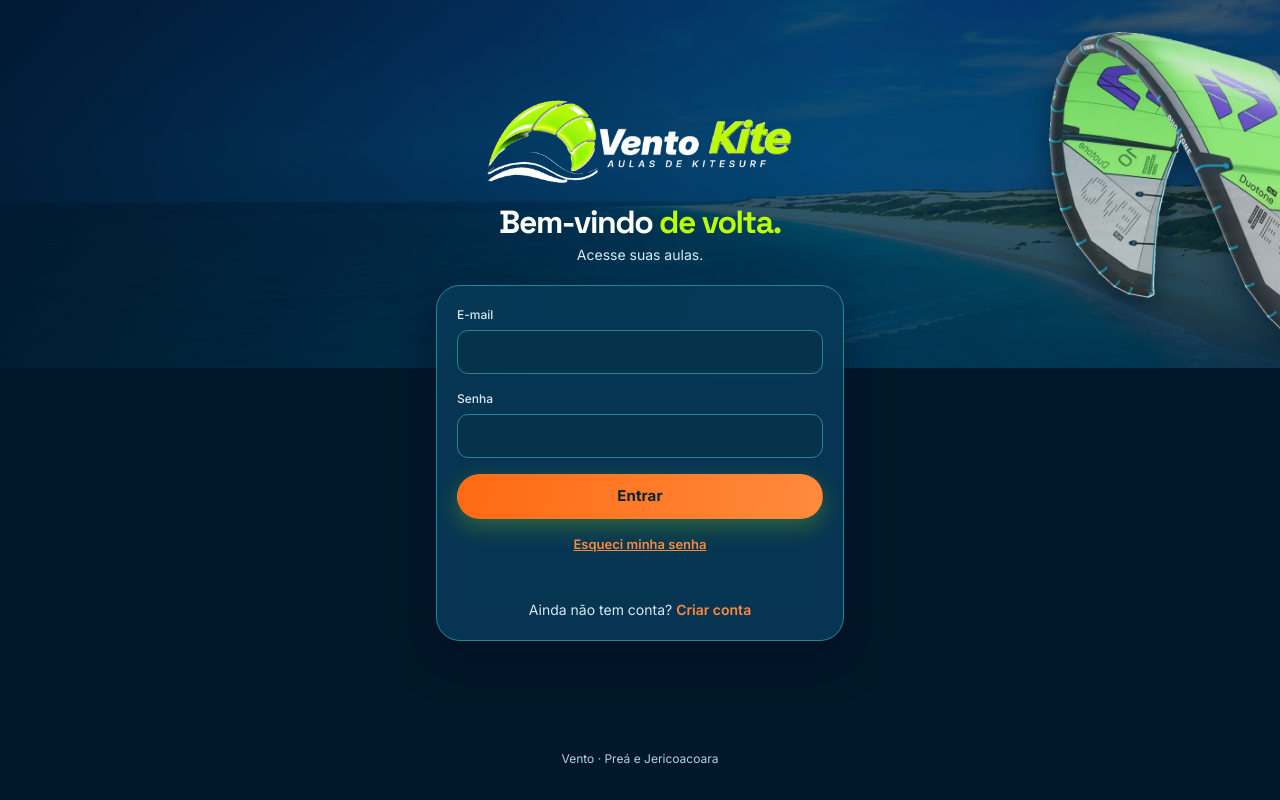
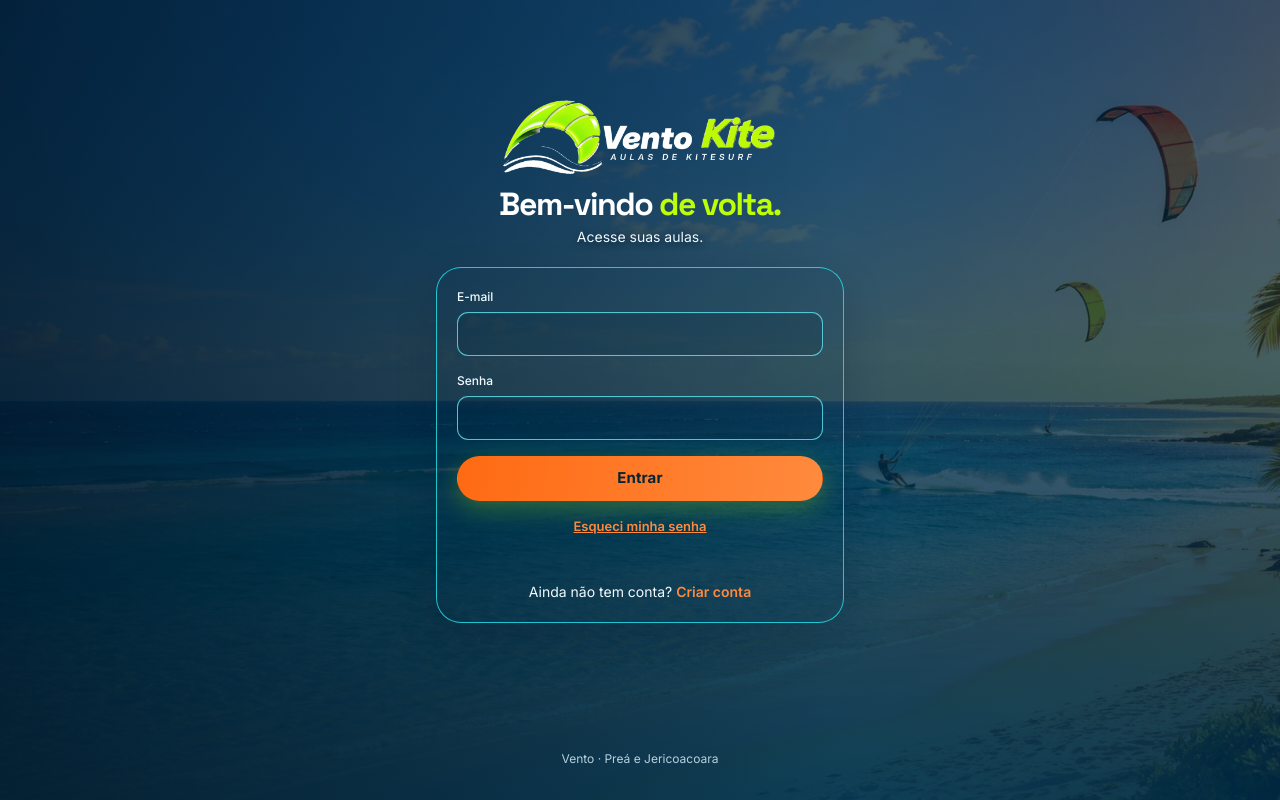
Before and after one commit to sobrejeri/kitesurf, a Next.js app: page /aluno/entrar in a window 1280 px wide. Built offline with nearby package versions, Linux system fonts and the light colour scheme; no server answers.

Commit message:
fix(student): transparent coastal sign-in with centered VentoKite branding
* fix(student): use full-screen Preá coast on login and omit kite overlay

* fix(student): 90%-transparent login card and continuous coastal backdrop

* test(student): guard 90% login glass, coast photo and kite-free heading

```diff
--- a/scripts/test-student-visual-photo.mjs
+++ b/scripts/test-student-visual-photo.mjs
@@ -17,6 +17,7 @@ const dashboard = read('src/components/student/home-dashboard.tsx');
 const header = read('src/components/student/modelo3-header.tsx');
 const hero = read('src/components/student/sunset.tsx');
 const auth = read('src/components/auth/area-auth.tsx');
+const authStyle = read('src/app/aluno/auth-modelo3.css');
 const homeStyle = read('src/components/student/home-dashboard.module.css');
 const sharedStyle = read('src/app/aluno/(app)/modelo3.css');
 const shell = read('src/components/shells.tsx');
@@ -42,4 +43,16 @@ assert.ok(dashboard.includes('studentHomeSummary(bookings)') &&
   dashboard.includes('lessonEvolutionHref(current.booking.id, current.meeting.id)') &&
   dashboard.includes('/aluno/atendimento/'),
   'Visual work must not replace data-bound progress, booking and chat actions');
+assert.ok(auth.includes("studentLogin ? '/images/prea-coast.webp'") &&
+  auth.includes("area === 'aluno' && !studentLogin") &&
+  auth.includes("kite-m3-auth--student-login"),
+  'The student login must show the coast without the floating kite; signup keeps its own design');
+assert.ok(authStyle.includes('.kite-m3-auth--student-login > .sunset-photo') &&
+  authStyle.includes('height: 100%') &&
+  authStyle.includes('background: rgba(4, 56, 78, .10)') &&
+  authStyle.includes('-webkit-backdrop-filter: none'),
+  'Student login glass panel must stay 90% transparent above a full-height photo');
+assert.ok(authStyle.includes('font-weight: 900') &&
+  authStyle.includes('margin-top: 8px'),
+  'Student login must keep its centered logo close to the bold welcome heading');
 console.log('PASS: photographic kite and matching responsive student visual language');
--- a/src/app/aluno/auth-modelo3.css
+++ b/src/app/aluno/auth-modelo3.css
@@ -141,3 +141,84 @@
   .kite-m3-auth .kite-m3-auth-login-intro { margin-top: 96px; }
   .kite-m3-auth .kite-m3-auth-login-intro .vento-official-logo { width: 315px; }
 }
+
+
+/* Approved student sign-in: full-height coastal photograph and a genuinely
+   90%-transparent (10%-opaque) form panel. Keep this scoped to sign-in only:
+   account creation and the instructor/partner/admin entry points are untouched. */
+.kite-m3-auth.kite-m3-auth--student-login {
+  background: #00233d;
+  isolation: isolate;
+}
+.kite-m3-auth--student-login > .sunset-photo {
+  position: absolute;
+  inset: 0;
+  height: 100%;
+  width: 100%;
+  object-fit: cover;
+  object-position: 68% center;
+  filter: saturate(1.16) brightness(.96) contrast(1.04);
+}
+.kite-m3-auth--student-login > .sunset-veil {
+  position: absolute;
+  inset: 0;
+  height: 100%;
+  width: 100%;
+  background:
+    linear-gradient(180deg,
+      rgba(0, 24, 43, .42) 0%,
+      rgba(0, 26, 45, .26) 40%,
+      rgba(0, 27, 46, .36) 70%,
+      rgba(0, 24, 41, .60) 100%),
+    linear-gradient(90deg,
+      rgba(0, 22, 42, .30) 0%,
+      transparent 83%);
+}
+.kite-m3-auth--student-login .kite-m3-auth-login-intro .vento-official-logo {
+  width: min(68vw, 282px);
+}
+.kite-m3-auth--student-login .kite-m3-auth-login-title {
+  margin-top: 8px;
+  font-weight: 900;
+  letter-spacing: -.045em;
+}
+.kite-m3-auth--student-login .kite-m3-auth-login-lead {
+  margin-top: 6px;
+  color: #effaff;
+  text-shadow: 0 2px 7px #00182bab;
+}
+.kite-m3-auth.kite-m3-auth--student-login .kite-m3-auth-login-panel {
+  /* rgba alpha .10 = 10% opacity, 90% transparency. */
+  background: rgba(4, 56, 78, .10);
+  border: 1px solid rgba(35, 224, 234, .84);
+  border-radius: 25px;
+  box-shadow: 0 15px 42px rgba(0, 17, 35, .20);
+  -webkit-backdrop-filter: none;
+  backdrop-filter: none;
+}
+.kite-m3-auth--student-login .kite-m3-auth-login-panel input {
+  background: rgba(0, 39, 63, .18);
+  color: #ffffff;
+  border-color: rgba(92, 223, 233, .85);
+  box-shadow: inset 0 1px 0 rgba(255, 255, 255, .06);
+}
+.kite-m3-auth--student-login .kite-m3-auth-login-panel input:focus {
+  background: rgba(0, 39, 63, .30);
+  border-color: #bdff06;
+}
+.kite-m3-auth--student-login .kite-m3-auth-login-panel .text-label {
+  color: #f2fbff;
+}
+@media (max-width: 359px) {
+  .kite-m3-auth--student-login .kite-m3-auth-login-intro .vento-official-logo {
+    width: min(72vw, 258px);
+  }
+  .kite-m3-auth--student-login .kite-m3-auth-login-title {
+    font-size: 24px;
+  }
+}
+@media (min-width: 768px) {
+  .kite-m3-auth--student-login .kite-m3-auth-login-intro .vento-official-logo {
+    width: 282px;
+  }
+}
--- a/src/components/auth/area-auth.tsx
+++ b/src/components/auth/area-auth.tsx
@@ -18,10 +18,10 @@ function AuthFrame({ area, title, highlight, lead, children }: { area: AppArea;
   const at = title.lastIndexOf(highlight);
   const studentLogin = area === 'aluno' && title === 'Bem-vindo de volta.';
   return (
-    <div className={`${area === 'aluno' ? 'theme-beach kite-m3-auth' : 'theme-sunset'} relative min-h-dvh overflow-hidden bg-canvas text-ink`}>
-      <img src={area === 'aluno' ? '/images/vento-ocean-hero.webp' : '/images/kite-lesson.webp'} alt="" className="sunset-photo absolute inset-x-0 top-0 h-[46dvh] w-full object-cover" />
+    <div className={`${area === 'aluno' ? 'theme-beach kite-m3-auth' : 'theme-sunset'} ${studentLogin ? 'kite-m3-auth--student-login' : ''} relative min-h-dvh overflow-hidden bg-canvas text-ink`}>
+      <img src={studentLogin ? '/images/prea-coast.webp' : area === 'aluno' ? '/images/vento-ocean-hero.webp' : '/images/kite-lesson.webp'} alt="" className="sunset-photo absolute inset-x-0 top-0 h-[46dvh] w-full object-cover" />
       <div className="sunset-veil absolute inset-x-0 top-0 h-[46dvh]" aria-hidden="true" />
-      {area === 'aluno' ? <img src="/images/vento-kite-real.webp" alt="" aria-hidden="true" className="kite-m3-auth-kite" /> : null}
+      {area === 'aluno' && !studentLogin ? <img src="/images/vento-kite-real.webp" alt="" aria-hidden="true" className="kite-m3-auth-kite" /> : null}
       <main className="pt-safe pb-safe relative mx-auto flex min-h-dvh max-w-md flex-col px-5">
         {studentLogin ? (
           <div className="kite-m3-auth-login-intro">
```
